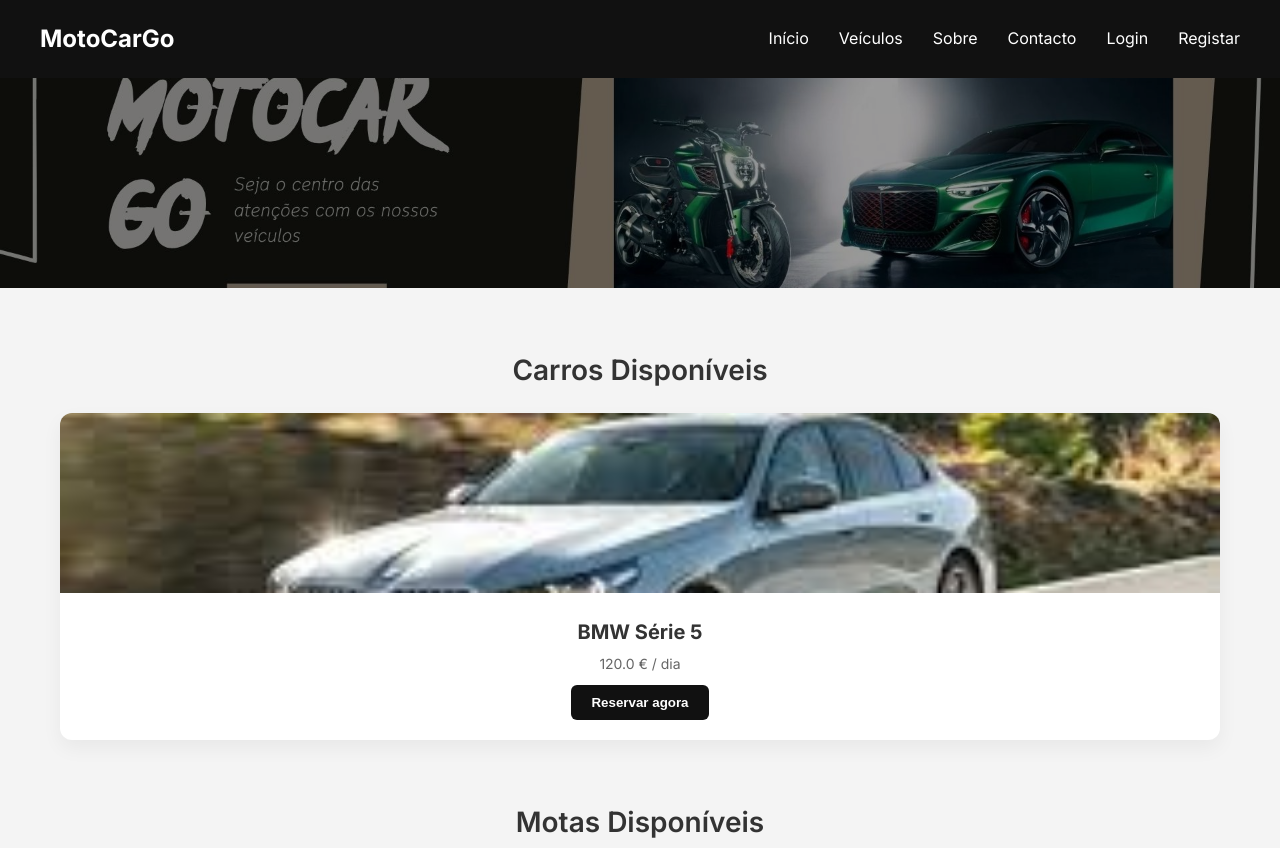
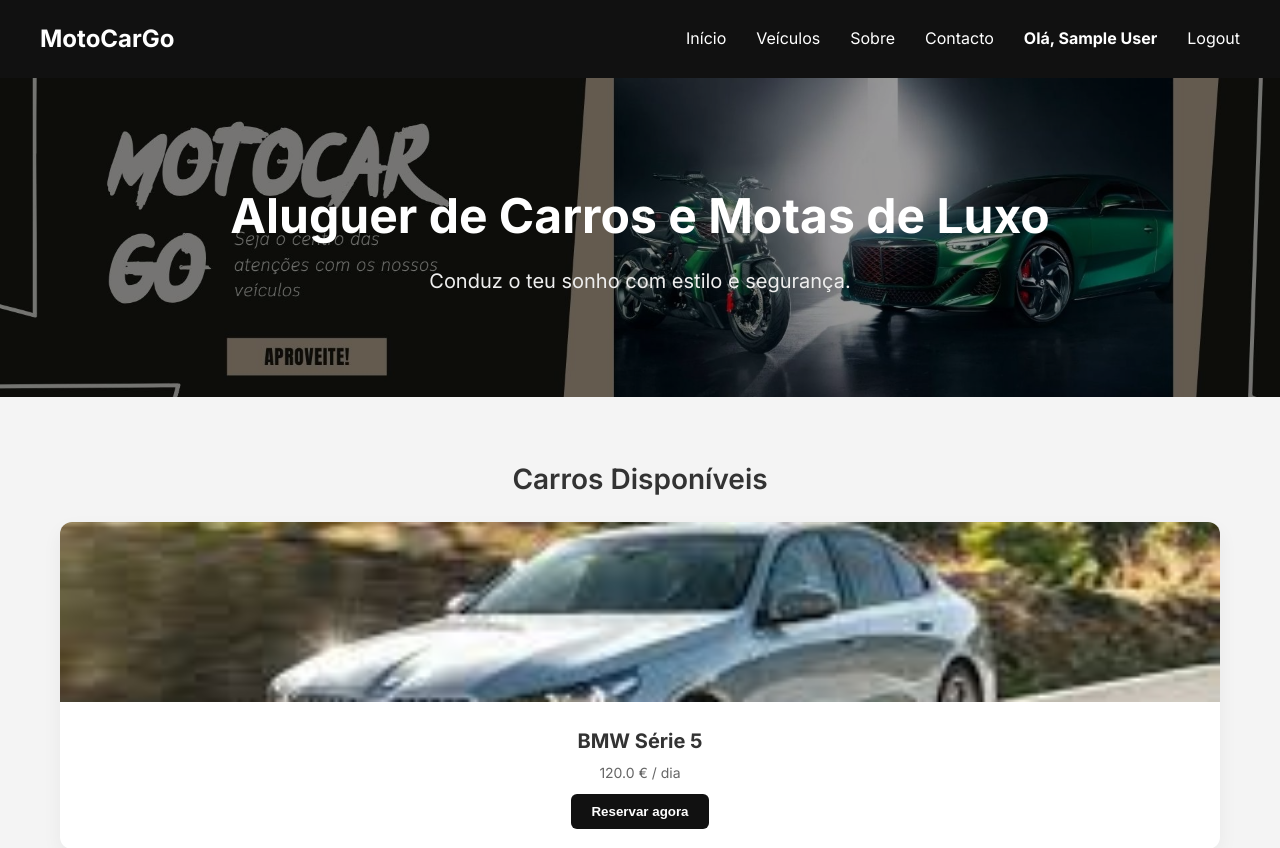
Before and after one commit to bsmarques04-blip/alltera-render, a Flask app: page / in a window 1280 px wide. Shown: the top 848 px of the page. Run offline with Flask 2, Linux system fonts and the light colour scheme; the visitor is signed in with stand-in values (Sample User, id 1); data comes from the database, SQL or seed files in the repository.

Commit message:
Atulização index.html

```diff
--- a/templates/index.html
+++ b/templates/index.html
@@ -14,14 +14,20 @@
       <li><a href="#">Veículos</a></li>
       <li><a href="#">Sobre</a></li>
       <li><a href="#">Contacto</a></li>
-      <li><a href="{{ url_for('login') }}">Login</a></li>
-      <li><a href="{{ url_for('register_client') }}">Registar</a></li>
+
+      {% if session.cliente_nome %}
+        <li><strong>Olá, {{ session.cliente_nome }}</strong></li>
+        <li><a href="{{ url_for('logout') }}">Logout</a></li>
+      {% else %}
+        <li><a href="{{ url_for('login') }}">Login</a></li>
+        <li><a href="{{ url_for('register_client') }}">Registar</a></li>
+      {% endif %}
     </ul>
   </nav>
 
   <header class="hero">
-    <h1></h1>
-    <p></p>
+    <h1>Aluguer de Carros e Motas de Luxo</h1>
+    <p>Conduz o teu sonho com estilo e segurança.</p>
   </header>
 
   <section class="cards-container">
--- a/templates/login_client.html
+++ b/templates/login_client.html
@@ -2,10 +2,10 @@
 <html lang="pt">
 <head>
   <meta charset="UTF-8">
-  <title>Login de Cliente</title>
+  <title>Login</title>
 </head>
 <body>
-  <h2>Login de Cliente</h2>
+  <h2>Login</h2>
   <form method="POST">
     <input type="email" name="email" placeholder="Email" required><br><br>
     <input type="password" name="password" placeholder="Palavra-passe" required><br><br>
--- a/templates/register_client.html
+++ b/templates/register_client.html
@@ -2,10 +2,10 @@
 <html lang="pt">
 <head>
   <meta charset="UTF-8">
-  <title>Registar Cliente</title>
+  <title>Registar</title>
 </head>
 <body>
-  <h2>Registo de Cliente</h2>
+  <h2>Registo</h2>
   <form method="POST">
     <input type="text" name="nome" placeholder="Nome completo" required><br><br>
     <input type="email" name="email" placeholder="Email" required><br><br>
```
